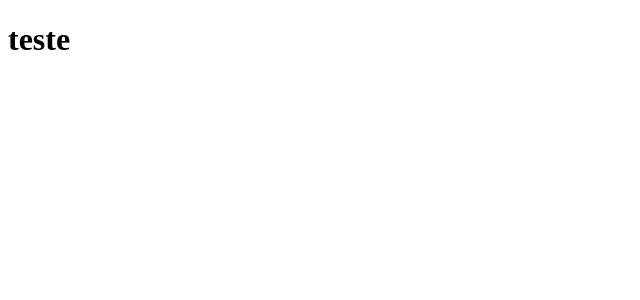
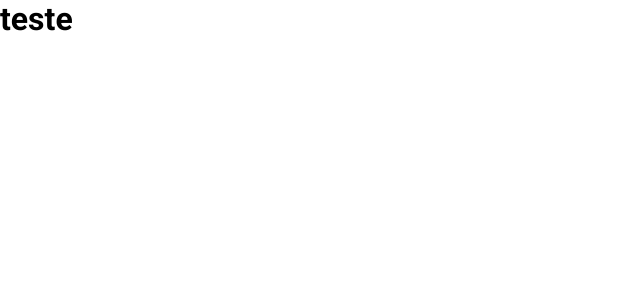
Before and after one commit to ferreirazdev/discord-interface-clone, a React (Create React App) app: page / in a window 1280 px wide. Shown: the top 300 px of the page, without its empty margins (0-640 px from the left). Built offline with nearby package versions, Linux system fonts and the light colour scheme; the HTML template or start-up script is replaced by a standard one.

Commit message:
Update GlobalStyles.ts

```diff
--- a/src/styles/GlobalStyles.ts
+++ b/src/styles/GlobalStyles.ts
@@ -1,3 +1,43 @@
 import { createGlobalStyle } from 'styled-components';
 
-export default createGlobalStyle``;
+export default createGlobalStyle`
+  * {
+    margin: 0;
+    padding: 0;
+    box-sizing: border-box;
+  }
+
+  html, body, #root {
+    height: 100%;
+  }
+
+  *, button, input {
+    border: 0;
+    outline: 0;
+
+    font-family: 'Roboto', sans-serif;
+  }
+
+  :root {
+    --primary: #36393f;
+    --secundary: #2f3236;
+    --tertiary: rgb(32, 34, 37);
+    --quaternary: #292b2f;
+    --quinary: #393d42;
+    --senary: #828386;
+
+    --white: #fff;
+    --gray: #8a8c90;
+    --chat-input: rgb(64, 68, 75);
+    --symbol: #74777a;
+
+    --notification: #f84a4b;
+    --discord: #6e86d6;
+    --mention-detail: #f9a839;
+    --mention-message: #413f3f;
+
+    --link: #5d80d6;
+
+    --rocketseat: #6633cc;
+  }
+`;
```
